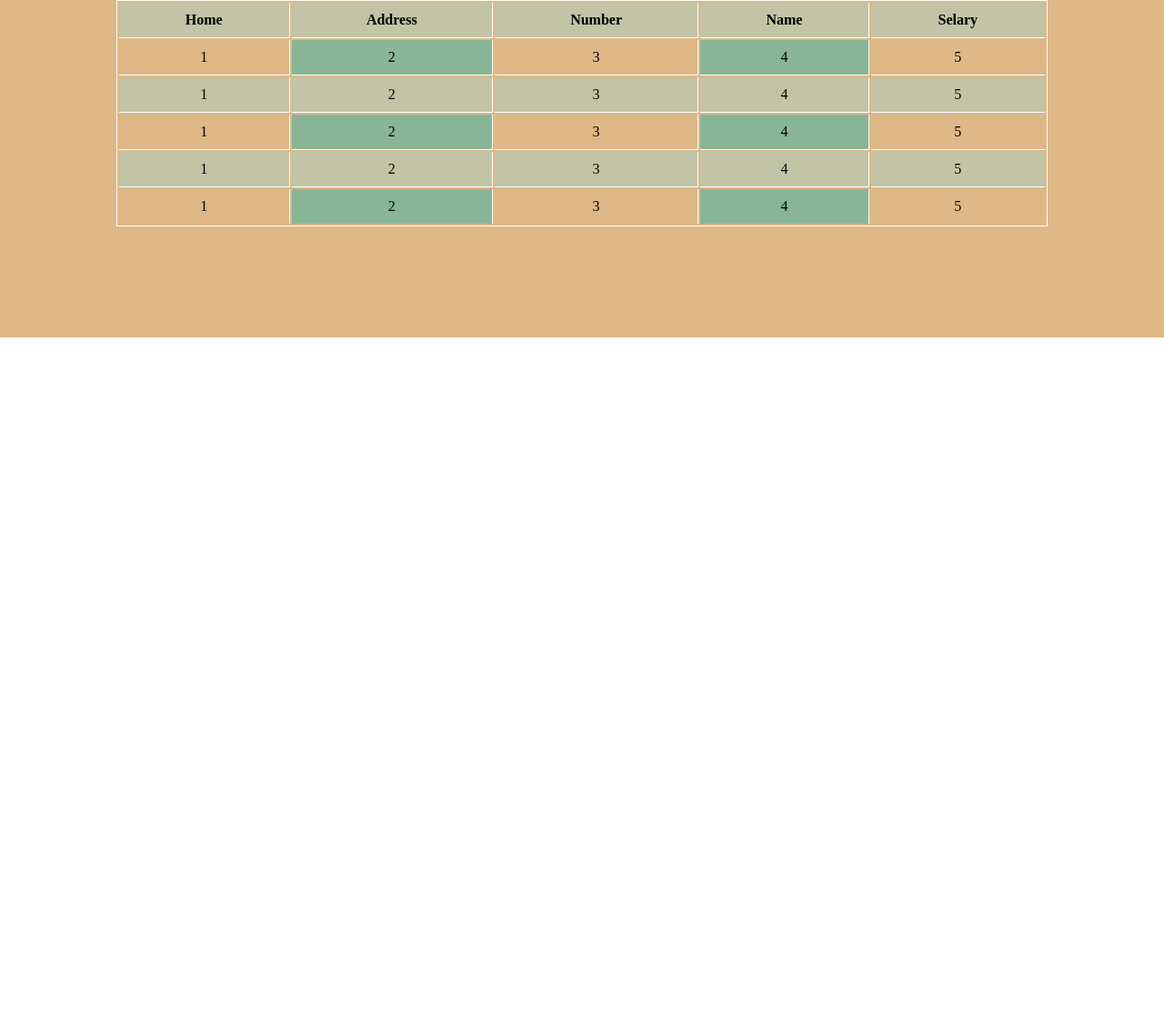
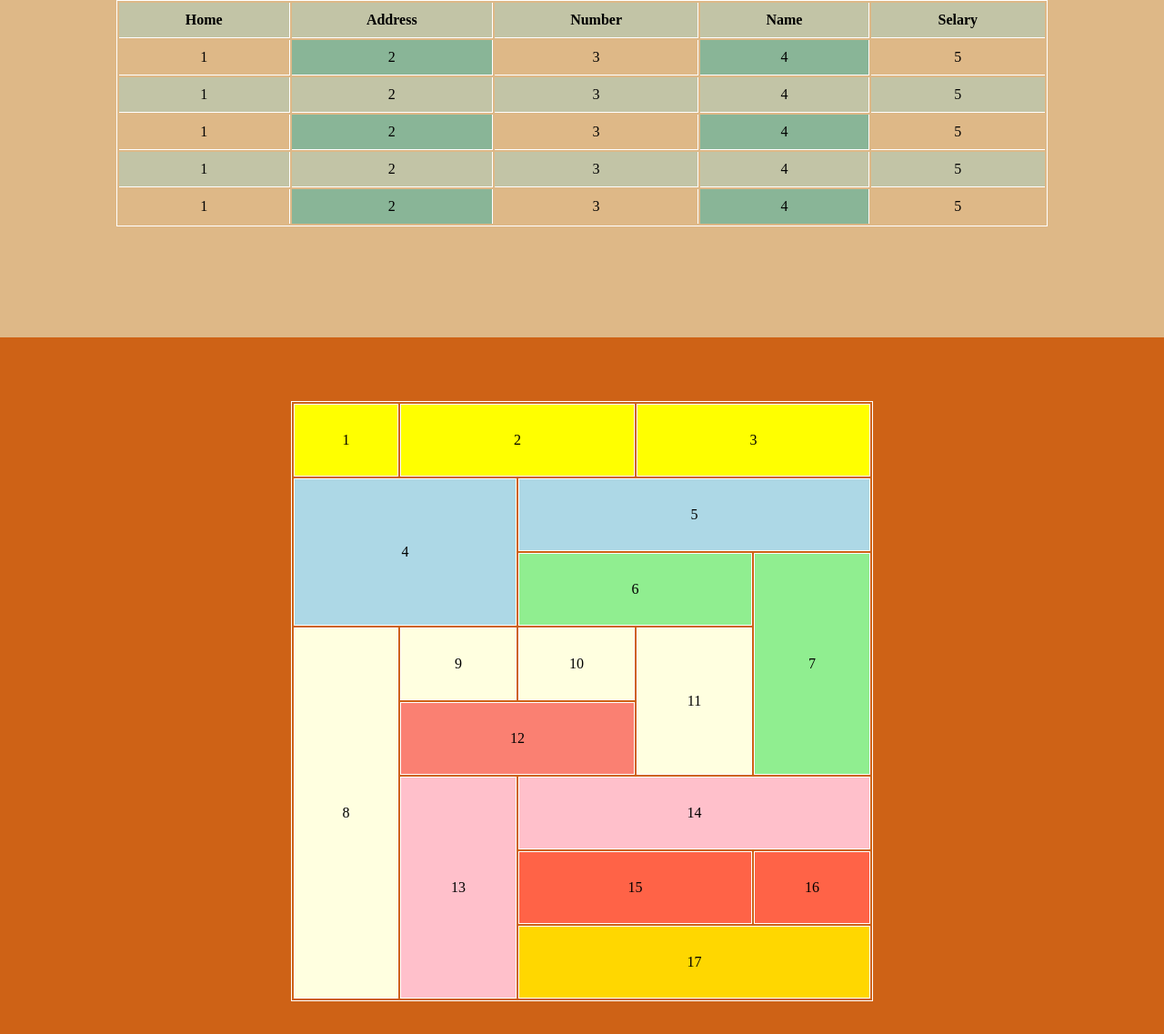
Before and after one commit to Johora99/P.H-2, a plain HTML site: page index.html in a window 1280 px wide. Shown: the part 2029-3166 px from the top of the page at 91% size. Before the commit the page ends 2400 px from the top, so only its background shows below. Drawn offline with Linux system fonts and the light colour scheme.

Commit message:
add table content

```diff
--- a/css/style.scss
+++ b/css/style.scss
@@ -178,4 +178,75 @@ body{
             }
         }
     }
+    .div2{
+        width: 100%;
+        height: 100vh;
+        background-color: rgb(206, 98, 22);
+        display: flex;
+        .sub-div-1{
+            margin: auto;
+            width: 50%;
+            table{
+              width: 100%;
+                border: 1px solid #fff;
+                // border-collapse: collapse;
+                text-align: center;
+
+                tbody{
+                       border: 1px solid #fff;
+                    tr{
+                        border: 1px solid #fff;
+                        &:first-child{
+                            background-color: yellow;
+                        }
+                        &:nth-child(2){
+                            background-color: #ADD8E6;
+                        }
+                       &:nth-child(3){
+                        background-color: #90EE90;
+                       }
+                           &:nth-child(4){
+                                background-color: #FFFFE0;
+                                td{
+                                   &:last-child{
+                                    background-color: #FFFFE0;
+                                   }
+                                }
+
+                            }
+                           &:nth-child(5){
+
+                                td{
+
+                                   &:last-child{
+                                    background-color:#FA8072;
+                                   }
+
+
+                                }
+
+                            }
+                            &:nth-child(6){
+                                background-color: #FFC0CB;
+
+                            }
+                            &:nth-child(7){
+                                background-color: #FF6347;
+
+                            }
+                            &:nth-child(8){
+                                background-color: #FFD700;
+
+                            }
+                        td{
+                               border: 1px solid #fff;
+                               padding: 30px;
+
+                        }
+                    }
+                }
+            }
+        }
+
+    }
 }
--- a/index.html
+++ b/index.html
@@ -145,5 +145,67 @@
         </table>
     </div>
    </div>
+
+
+   <div class="div2">
+    <div class="sub-div-1">
+        <table>
+            <tbody>
+                <tr>
+                    <td>1</td>
+                    <td colspan="2">2</td>
+
+                    <td colspan="2">3</td>
+
+                </tr>
+                <tr>
+                    <td colspan="2" rowspan="2">4</td>
+
+                    <td colspan="3">5</td>
+
+                </tr>
+                <tr>
+                    <td colspan="2">6</td>
+                    <td rowspan="3">7</td>
+
+                </tr>
+                <tr>
+                    <td rowspan="5">8</td>
+                    <td >9</td>
+                    <td>10</td>
+
+                    <td rowspan="2">11</td>
+
+                </tr>
+                <tr>
+
+                    <td colspan="2">12</td>
+
+
+
+                </tr>
+                <tr>
+
+                    <td rowspan="3">13</td>
+                    <td colspan="3">14</td>
+
+                </tr>
+                <tr>
+
+
+                    <td colspan="2">15</td>
+
+                    <td>16</td>
+                </tr>
+                <tr>
+
+
+                    <td colspan="3">17</td>
+
+                </tr>
+            </tbody>
+        </table>
+    </div>
+   </div>
 </body>
 </html>
```
Also changed, not shown: css/style.min.css, images/TableSpans.HtmlAgilityPack-Demo.png (added), 1 other file.
